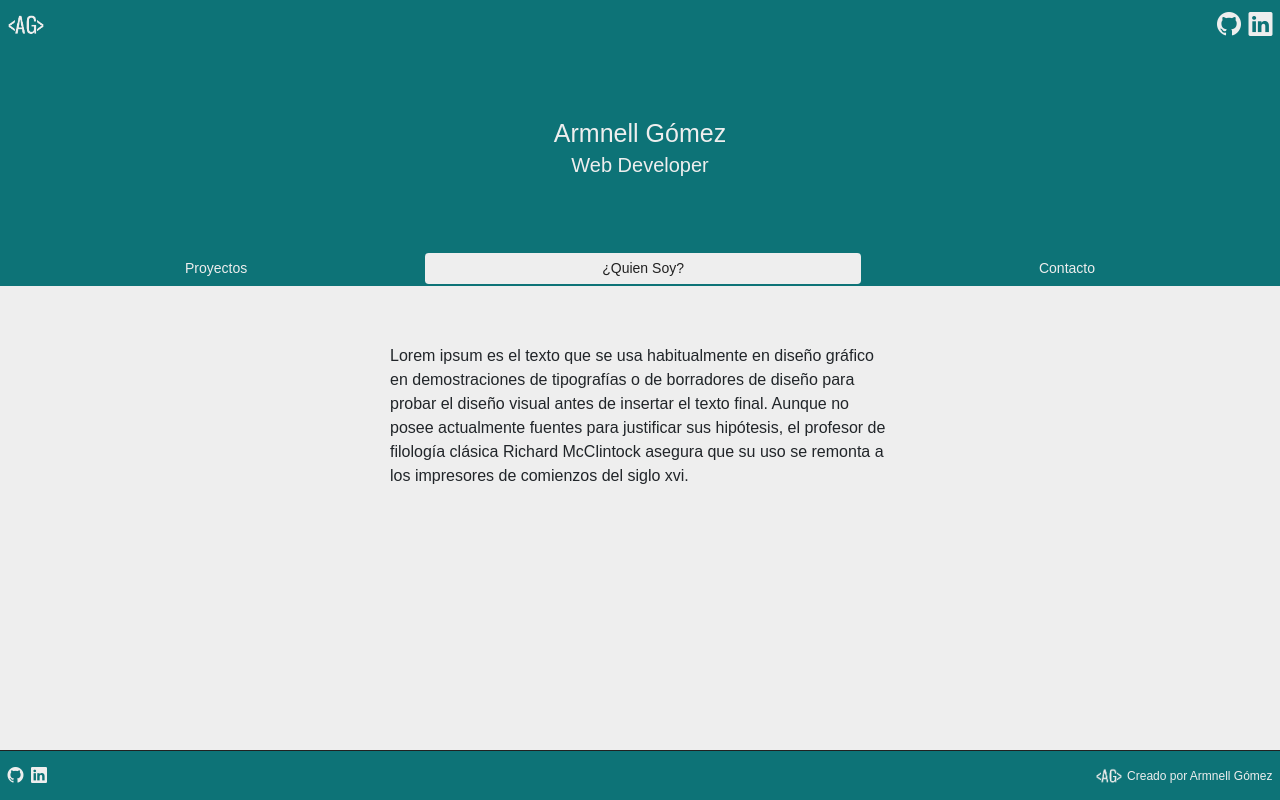
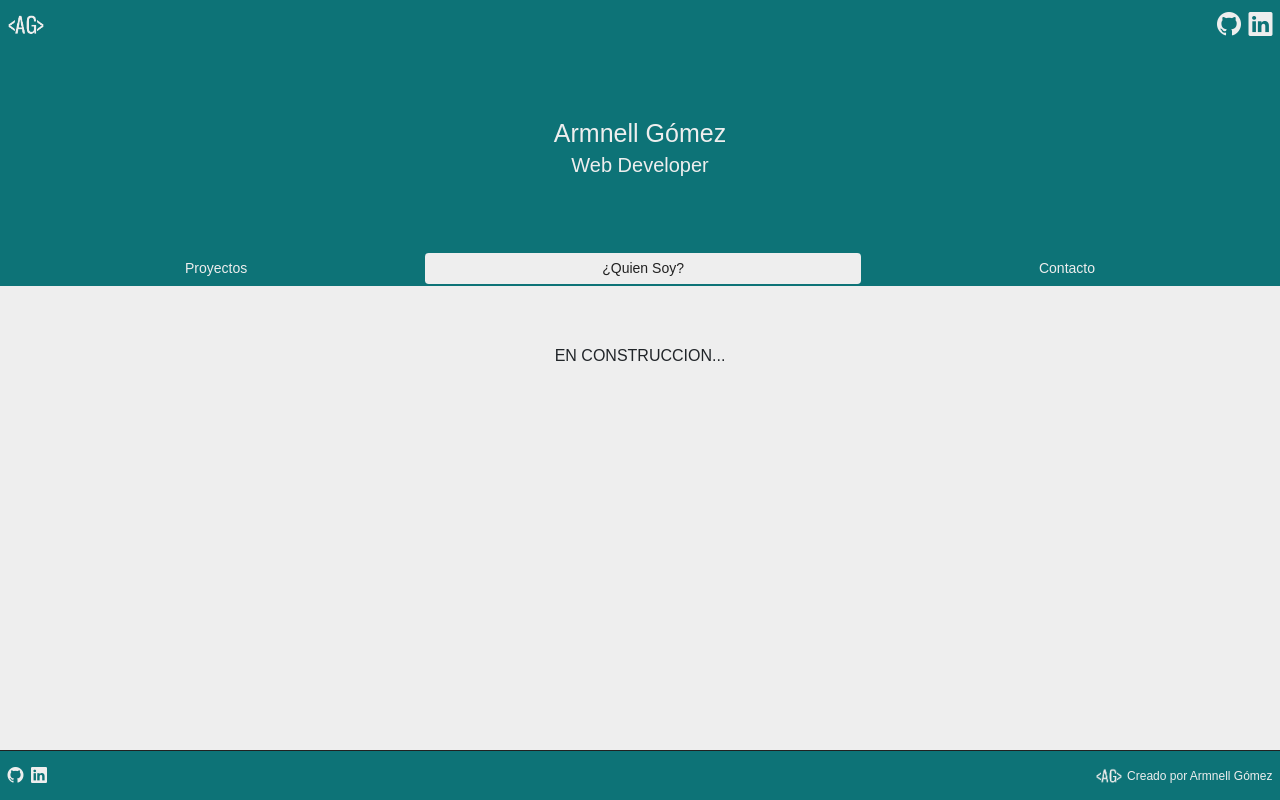
Before and after one commit to ArmnellJackson/Armnellgomez, a React (Create React App) app: page / in a window 1280 px wide. Both pictures are taken after a click on the tab "¿Quien Soy?". Built offline with nearby package versions, Linux system fonts and the light colour scheme.

Commit message:
Eliminamos la carpeta build para iniciar el proceso de publicar otravez.

```diff
--- a/src/componentes/Contacto.js
+++ b/src/componentes/Contacto.js
@@ -3,7 +3,7 @@ import React from 'react';
 function Contacto() {
     return (
         <>
-            Contacto
+            EN CONSTRUCCION...
         </>
     )
 }
--- a/src/componentes/Proyectos.js
+++ b/src/componentes/Proyectos.js
@@ -21,7 +21,6 @@ function Proyectos() {
                     ) : (
                         <>
                             <Card
-                                onClick={toggleVista}
                                 img={HTMLyCSS}
                                 alt='logo html y css'
                                 text='En esta sección se encuentran mis proyectos más básicos hechos solo con HTML & CSS.'
--- a/src/componentes/QuienSoy.js
+++ b/src/componentes/QuienSoy.js
@@ -7,9 +7,7 @@ function QuienSoy() {
             <div className='quien-soy'>
                 <div className='quien-soy-container'>
                     <p className='quien-soy-text'>
-                        Lorem ipsum es el texto que se usa habitualmente en diseño gráfico en demostraciones de tipografías o de borradores de diseño para probar el diseño visual antes de insertar el texto final.
-
-                        Aunque no posee actualmente fuentes para justificar sus hipótesis, el profesor de filología clásica Richard McClintock asegura que su uso se remonta a los impresores de comienzos del siglo xvi.
+                        EN CONSTRUCCION...
                     </p>
                 </div>
             </div>
```
Also changed, not shown: 14 other files (tests, documents, lock files or other folders).
